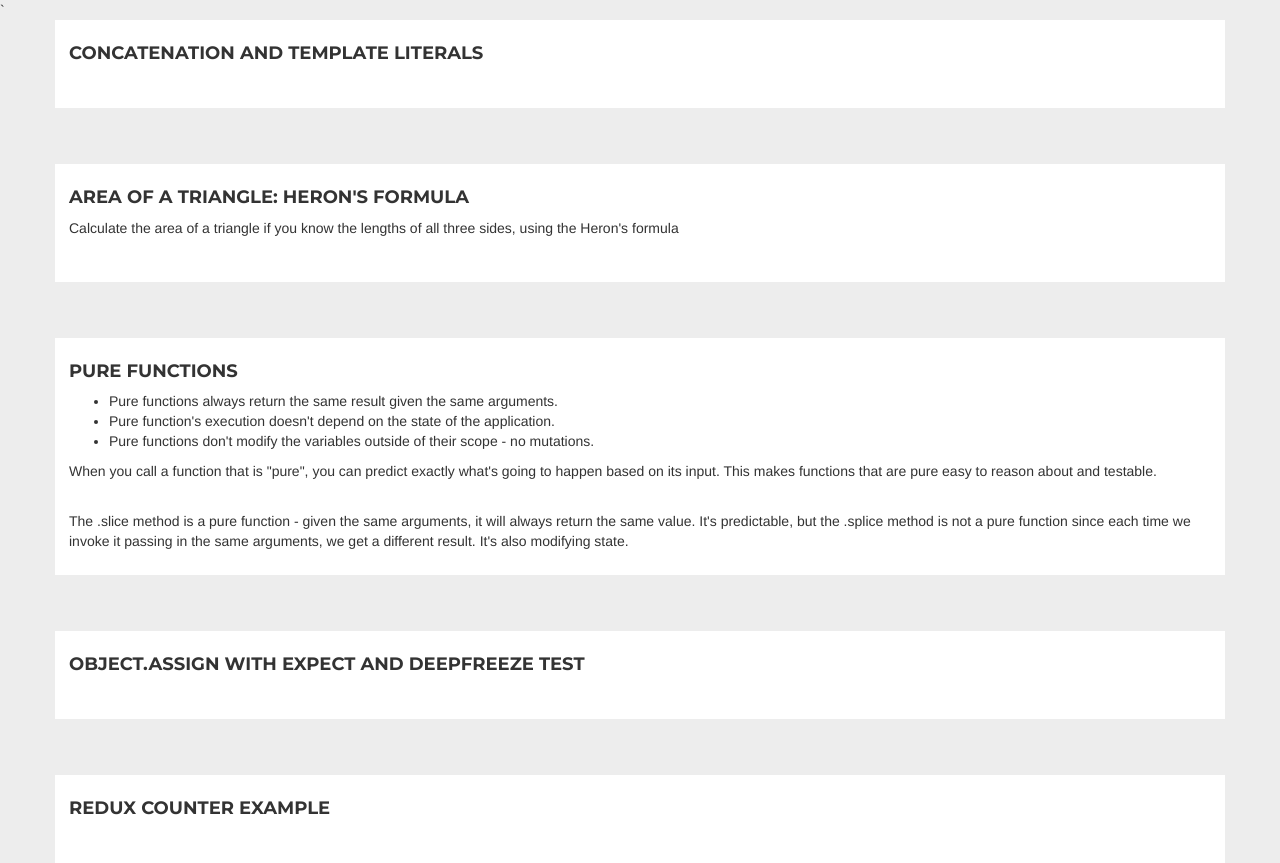
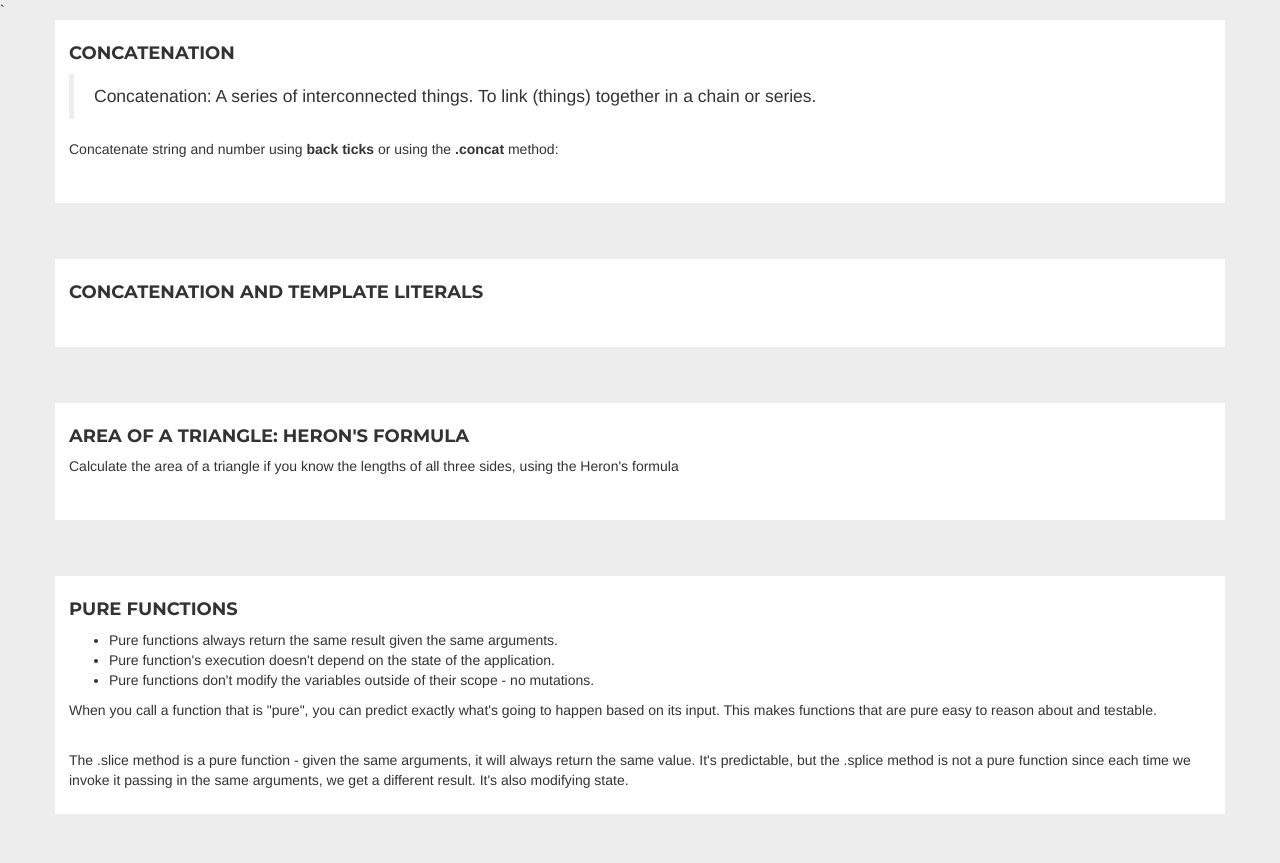
Before and after one commit to daraclare/JSTuts, a website: page public/dara/dara.html in a window 1280 px wide. Shown: the top 863 px of the page. Drawn offline with nearby package versions, Linux system fonts and the light colour scheme; a script that the page names is missing.

Commit message:
add concat jsbin

```diff
--- a/public/dara/dara.html
+++ b/public/dara/dara.html
@@ -18,6 +18,17 @@
 <body class="lesson-pages">
 
   <div class="container">
+
+    <section class="row lesson">
+<!-- beginning of lesson section -->
+      <h4>Concatenation</h4>
+      <blockquote>Concatenation: A series of interconnected things. To link (things) together in a chain or series.</blockquote>
+      <p>Concatenate string and number using <strong>back ticks</strong> or using the <strong>.concat</strong> method:</p>
+      <!-- start of jsbin link -->
+      <a class="jsbin-embed" href="http://jsbin.com/fozokaq/embed?js,console">Concat on jsbin.com</a><script src="http://static.jsbin.com/js/embed.min.js?3.40.3"></script>
+      <!-- end of jsbin link -->
+    </section>
+<!-- end of lesson section -->
 
 <!-- beginning of lesson section -->
     <section class="row lesson">
```
